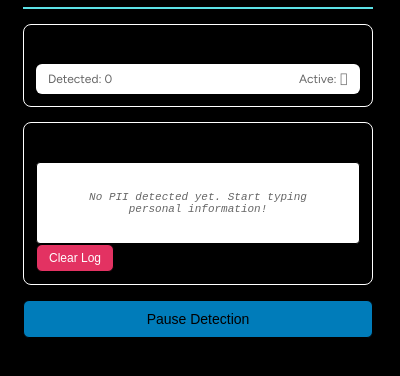
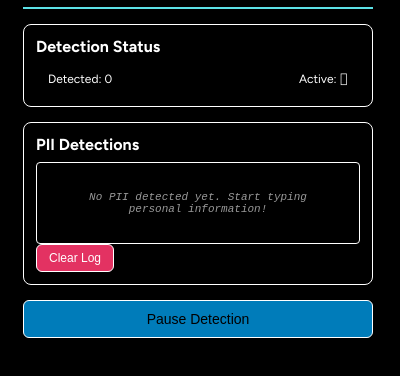
Before and after one commit to kzfsg/digitaltwin, a browser extension: page src/popup/popup.html in a window 400 px wide. Shown: the part 74-450 px from the top of the page. Drawn offline with Linux system fonts and the light colour scheme.

Commit message:
More css changes

```diff
--- a/src/popup/popup.html
+++ b/src/popup/popup.html
@@ -42,23 +42,26 @@
         .status-title {
             font-weight: bold;
             margin-bottom: 8px;
-            color: black;
+            color: white;
         }
         .detection-log {
             max-height: 200px;
             overflow-y: auto;
-            background: white;
+            background: black;
+            color: white;
             padding: 8px;
             border-radius: 4px;
             font-size: 11px;
             font-family: monospace;
-            border: 1px solid black;
+            border: 1px solid white;
         }
         .log-entry {
             margin: 5px 0;
-            padding: 8px;
-            background: white;
+            padding: 5px;
+            background: black;
+            color: white;
             border-radius: 3px;
+            border: 1px solid white;
             border-left: 3px solid #e33262;
         }
         .log-timestamp {
@@ -97,14 +100,14 @@
             font-weight: bold;
         }
         .no-detections {
-            color: #666;
+            color: #999;
             font-style: italic;
             text-align: center;
             padding: 20px;
         }
         button {
             padding: 10px;
-            border: 1px solid black;
+            border: 1px solid white;
             background: #5ce1e6;
             color: black;
             border-radius: 6px;
@@ -118,8 +121,8 @@
             display: flex;
             justify-content: space-between;
             font-size: 12px;
-            color: #666;
-            background: white;
+            color: white;
+            background: black;
             padding: 8px 12px;
             border-radius: 6px;
         }
@@ -128,7 +131,7 @@
             color: white;
             font-size: 12px;
             padding: 6px 12px;
-            border: 1px solid black;
+            border: 1px solid white;
         }
         .clear-btn:hover {
             background: #d12851;
```
